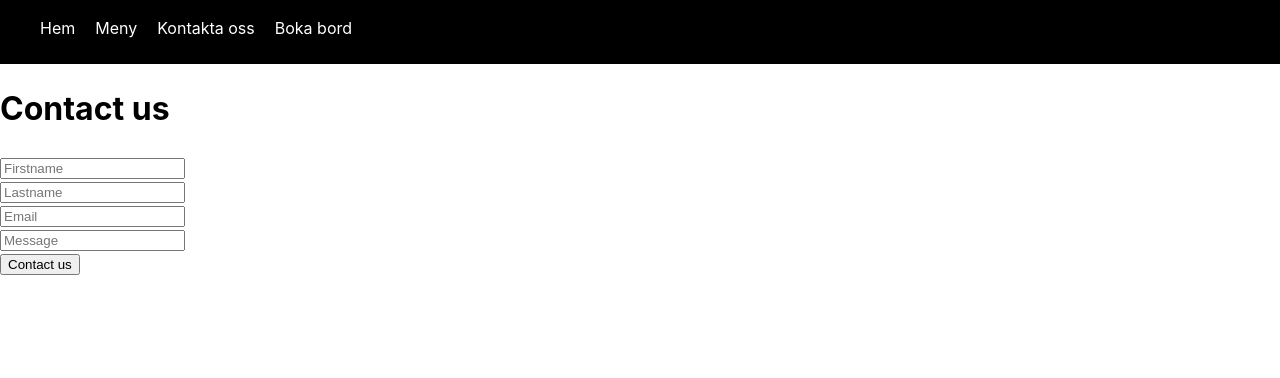
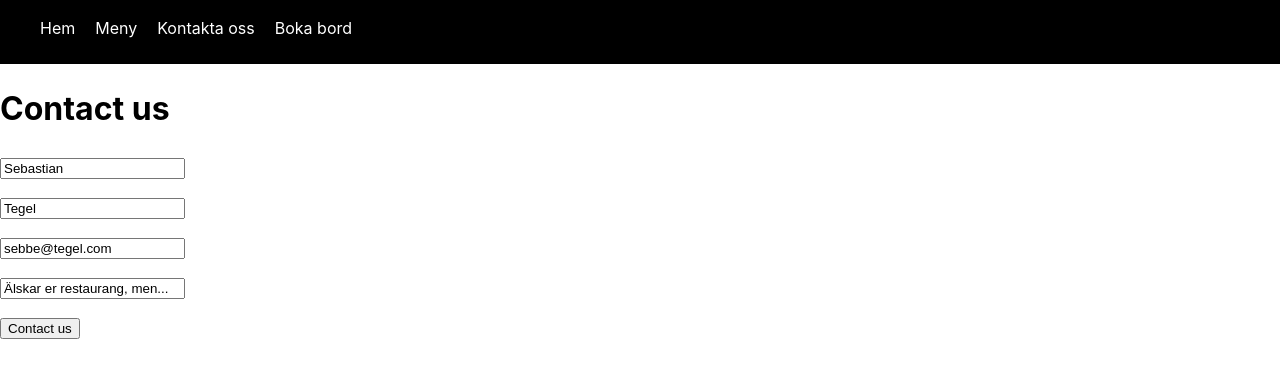
Before and after one commit to feliciacalming/restaurant-app__react, a React (Vite) app in the folder fed22s-therestaurant/: page /contact in a window 1280 px wide. Shown: the top 378 px of the page. Built offline with nearby package versions, Linux system fonts and the light colour scheme.

Commit message:
(feature): adding useForm-hook and  functionality

```diff
--- a/fed22s-therestaurant/src/components/forms/ContactForm.tsx
+++ b/fed22s-therestaurant/src/components/forms/ContactForm.tsx
@@ -2,35 +2,82 @@ import { useState } from "react";
 import { useForm } from "react-hook-form";
 
 export const ContactForm = () => {
-  const [submitted, setSubmitted] = useState(false);
-  const handleSubmit = () => {
-    setSubmitted(true);
-  };
+  const {
+    register,
+    handleSubmit,
+    formState: { errors },
+  } = useForm({
+    defaultValues: {
+      firstname: "Sebastian",
+      lastname: "Tegel",
+      email: "sebbe@tegel.com",
+      message: "Älskar er restaurang, men...",
+    },
+  });
 
-  if (submitted) {
-    return (
-      <>
-        <h2>Thanks! We'll contact you asap!</h2>
-      </>
-    );
-  }
+  //   const [submitted, setSubmitted] = useState(false);
+  //   const handleSubmit = () => {
+  //     setSubmitted(true);
+  //   };
+
+  //   if (submitted) {
+  //     return (
+  //       <>
+  //         <h2>Thanks! We'll contact you asap!</h2>
+  //       </>
+  //     );
+  //   }
+
+  console.log(errors);
+
   return (
     <>
       <div>
         <h1>Contact us</h1>
-        <form onSubmit={handleSubmit}>
-          <div>
-            <input type="text" placeholder="Firstname" name="firstname" required />
-          </div>
-          <div>
-            <input type="text" placeholder="Lastname" name="lastname" required />
-          </div>
-          <div>
-            <input type="text" placeholder="Email" name="email" required />
-          </div>
-          <div>
-            <input type="text" placeholder="Message" name="message" required />
-          </div>
+        <form
+          onSubmit={handleSubmit(data => {
+            console.log(data);
+          })}
+        >
+          <input
+            {...register("firstname", {
+              required: "Du måste skriva ditt förnamn",
+              minLength: { value: 2, message: "Du måste skriva minst två bokstäver" },
+            })}
+            type="text"
+          />
+          <p>{errors.firstname?.message}</p>
+
+          <input
+            {...register("lastname", {
+              required: "Du måste skriva ditt efternamn",
+              minLength: { value: 2, message: "Du måste skriva minst två bokstäver" },
+            })}
+            type="text"
+            name="lastname"
+          />
+          <p>{errors.lastname?.message}</p>
+
+          <input
+            {...register("email", {
+              required: "Du måste skriva din mejl",
+              minLength: { value: 2, message: "Du måste skriva minst två bokstäver" },
+            })}
+            type="text"
+            name="email"
+          />
+          <p>{errors.email?.message}</p>
+
+          <input
+            {...register("message", {
+              required: "Du måste skriva ditt meddelande",
+              minLength: { value: 2, message: "Du måste skriva minst två bokstäver" },
+            })}
+            type="text"
+            name="message"
+          />
+          <p>{errors.message?.message}</p>
+
           <div>
             <button type="submit">Contact us</button>
           </div>
```
